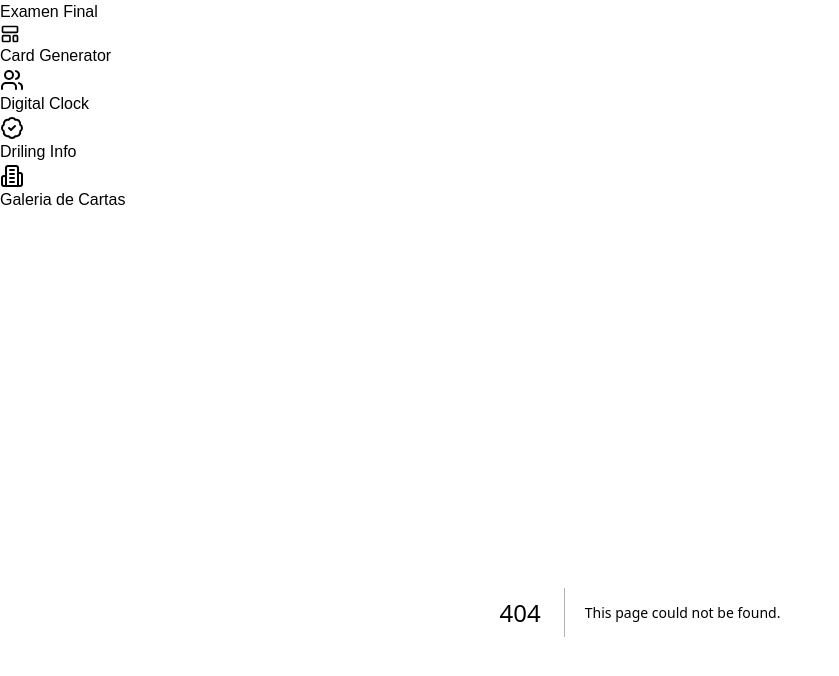
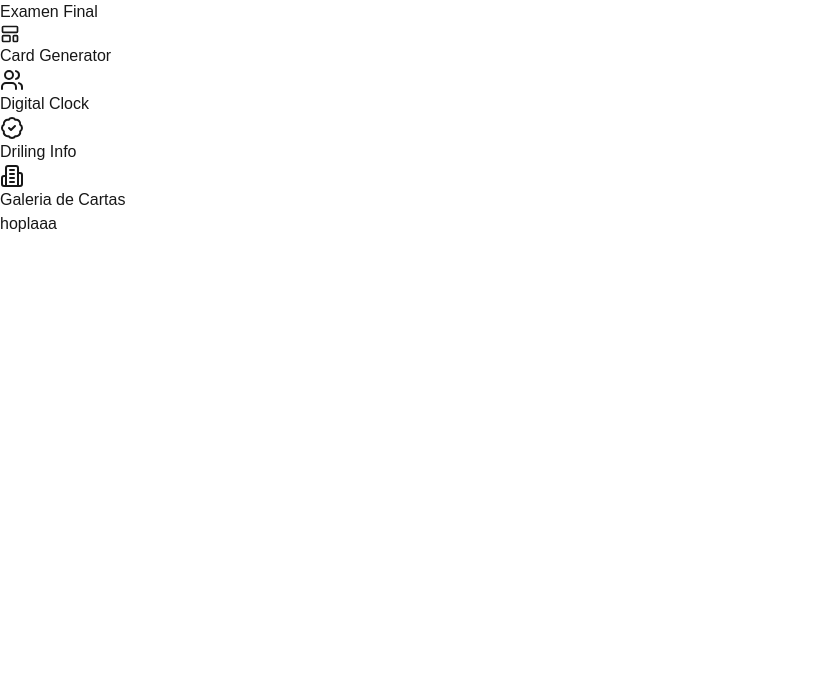
Before and after one commit to javgamma/examen-final-javmir, a Next.js app: page /cardsgalery in a window 1280 px wide. Before the commit this address had no page. Shown: the top 676 px of the page, without its empty margins (0-839 px from the left). Built offline with nearby package versions, Linux system fonts and the light colour scheme.

Commit message:
cards galery created

```diff
--- /dev/null
+++ b/src/app/cardsgalery/page.jsx
@@ -0,0 +1,11 @@
+import React from 'react'
+
+const cardsgalery = () => {
+  return (
+    <div>
+      hoplaaa
+    </div>
+  )
+}
+
+export default  cardsgalery
--- a/src/app/components/Sidebar.jsx
+++ b/src/app/components/Sidebar.jsx
@@ -34,7 +34,7 @@ const Sidebar = () => {
           </Link>
 
           <Link
-            href="drilinginfo"
+            href="/drilinginfo"
             className="flex gap-2 rounded-lg px-4 py-2 text-sm font-medium text-gray-500 hover:bg-gray-100 hover:text-gray-700"
           >
             <BadgeCheck />
@@ -42,7 +42,7 @@ const Sidebar = () => {
           </Link>
 
           <Link
-            href="#"
+            href="/cardsgalery"
             className="flex gap-2 rounded-lg px-4 py-2 text-sm font-medium text-gray-500 hover:bg-gray-100 hover:text-gray-700"
           >
             <Building2 />
```
